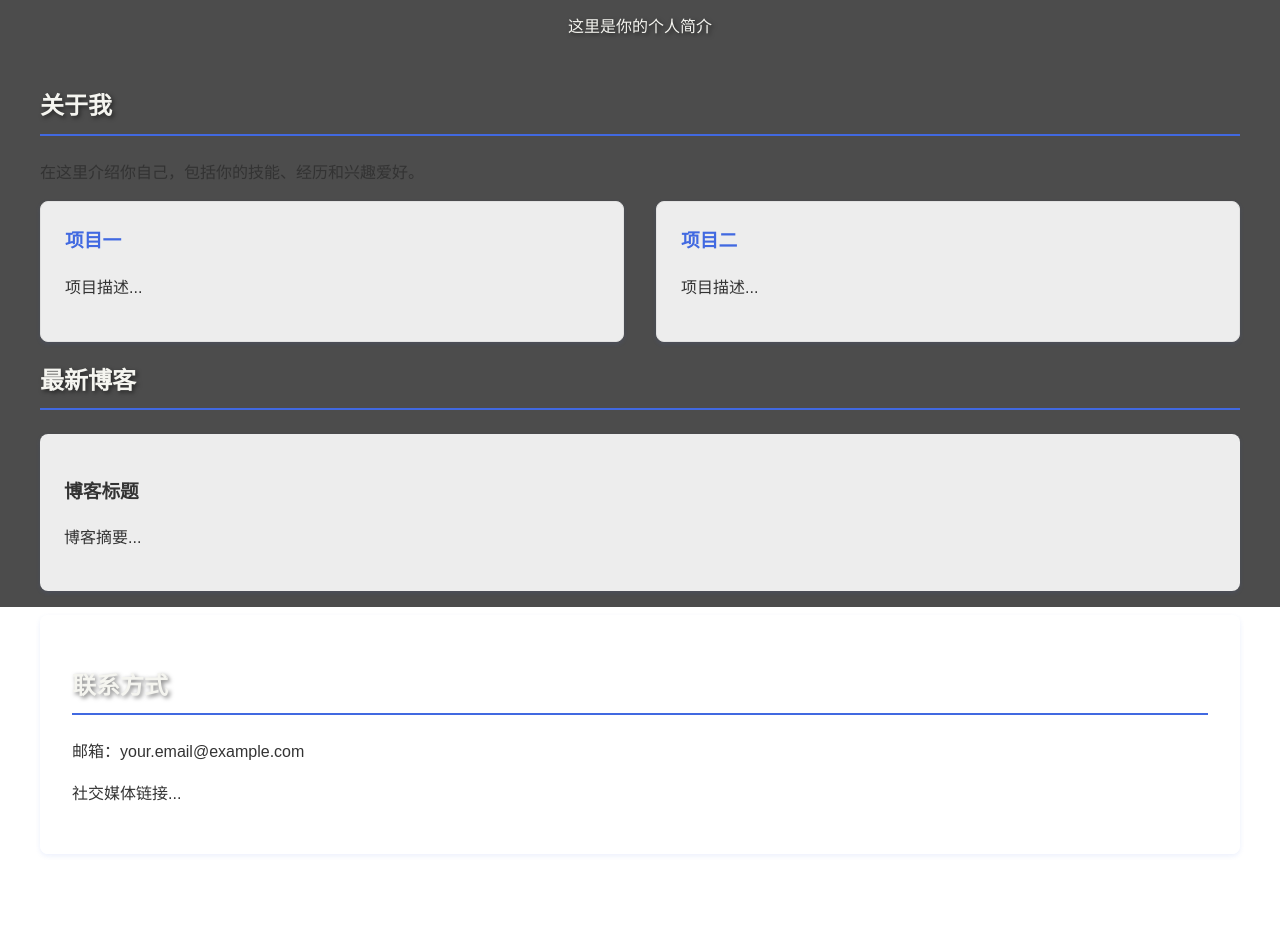
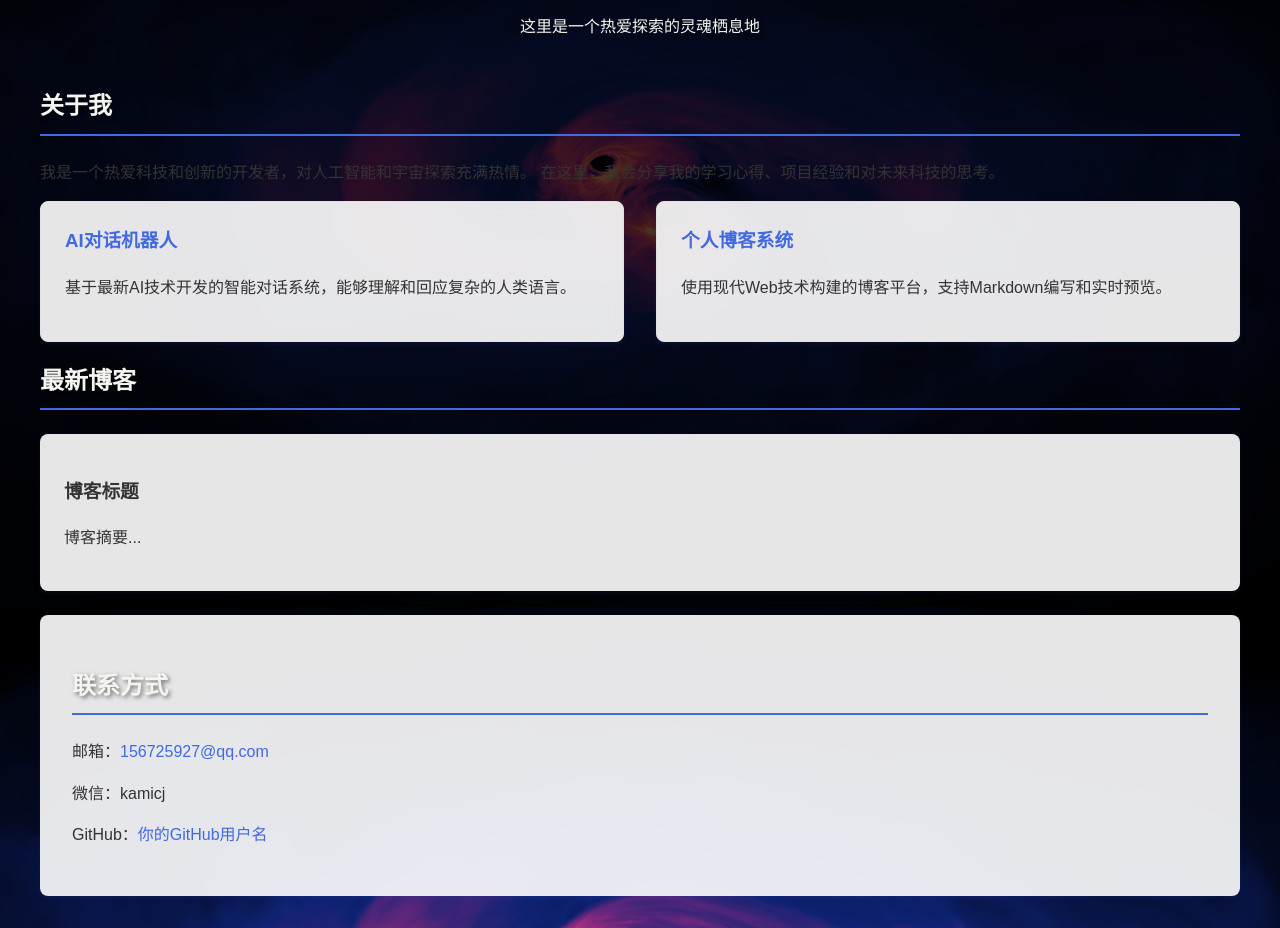
Before and after one commit to dietortoise25/dietortoise25.github.io, a plain HTML site: page index.html in a window 1280 px wide. Shown: the part 193-1121 px from the top of the page. Before the commit the page ends 1079 px from the top, so only its background shows below. Drawn offline with Linux system fonts and the light colour scheme.

Commit message:
Update index.html

```diff
--- a/index.html
+++ b/index.html
@@ -12,7 +12,7 @@
             margin: 0;
             padding: 0;
             color: #333;
-            background: url('images/blackhole.jpg') no-repeat center center fixed;
+            background: url('images/blackhole.png') no-repeat center center fixed;
             background-size: cover;
             position: relative;
         }
@@ -148,6 +148,18 @@
             -webkit-text-fill-color: transparent;
             text-shadow: none;
         }
+
+        /* 联系方式链接样式 */
+        #contact a {
+            color: #4169E1;
+            text-decoration: none;
+            transition: color 0.3s;
+        }
+
+        #contact a:hover {
+            color: #1e90ff;
+            text-decoration: underline;
+        }
     </style>
 </head>
 <body>
@@ -161,23 +173,24 @@
 
     <div class="container">
         <section id="home" class="profile">
-            <h1>欢迎来到我的个人网站</h1>
-            <p>这里是你的个人简介</p>
+            <h1>欢迎来到我的宇宙</h1>
+            <p>这里是一个热爱探索的灵魂栖息地</p>
         </section>
 
         <section id="about">
             <h2>关于我</h2>
-            <p>在这里介绍你自己，包括你的技能、经历和兴趣爱好。</p>
+            <p>我是一个热爱科技和创新的开发者，对人工智能和宇宙探索充满热情。
+               在这里，我会分享我的学习心得、项目经验和对未来科技的思考。</p>
         </section>
 
         <section id="projects" class="projects">
             <div class="project-card">
-                <h3>项目一</h3>
-                <p>项目描述...</p>
+                <h3>AI对话机器人</h3>
+                <p>基于最新AI技术开发的智能对话系统，能够理解和回应复杂的人类语言。</p>
             </div>
             <div class="project-card">
-                <h3>项目二</h3>
-                <p>项目描述...</p>
+                <h3>个人博客系统</h3>
+                <p>使用现代Web技术构建的博客平台，支持Markdown编写和实时预览。</p>
             </div>
         </section>
 
@@ -191,8 +204,9 @@
 
         <section id="contact">
             <h2>联系方式</h2>
-            <p>邮箱：your.email@example.com</p>
-            <p>社交媒体链接...</p>
+            <p>邮箱：<a href="mailto:156725927@qq.com">156725927@qq.com</a></p>
+            <p>微信：kamicj</p>
+            <p>GitHub：<a href="https://github.com/你的GitHub用户名">你的GitHub用户名</a></p>
         </section>
     </div>
 </body>
```
